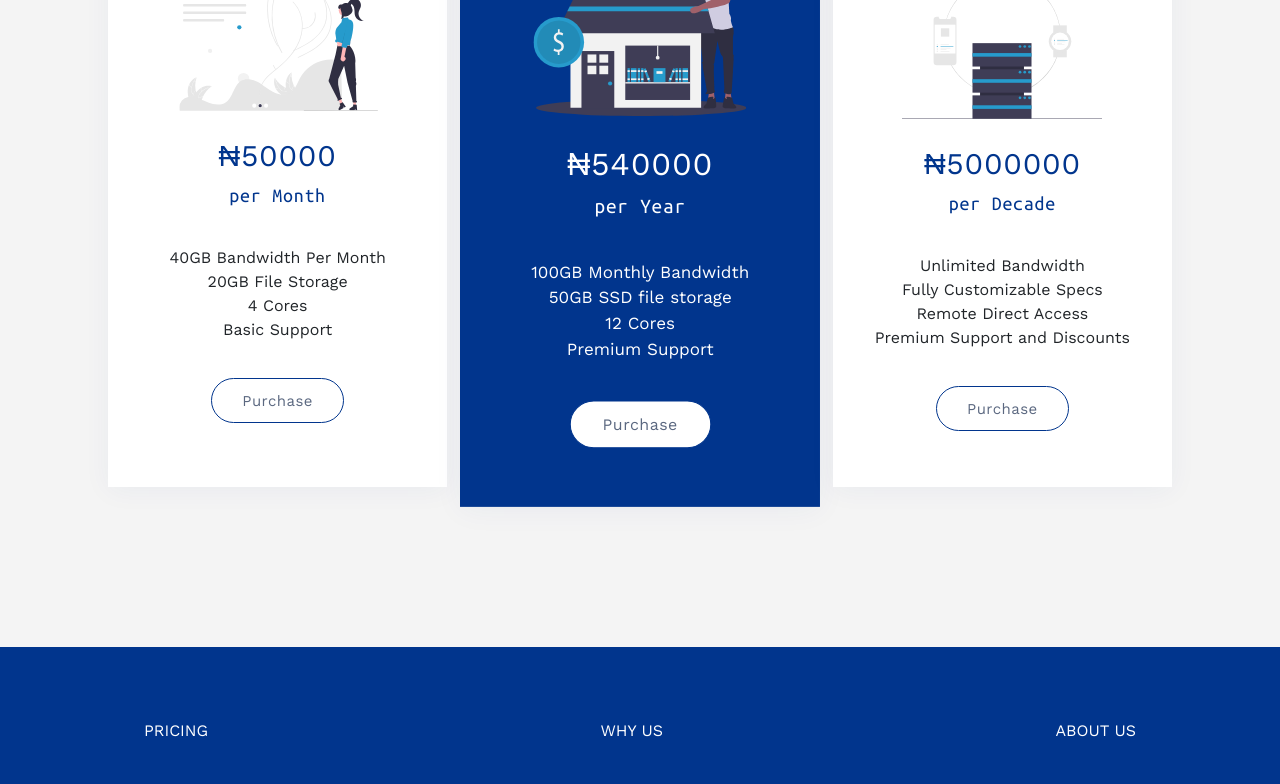
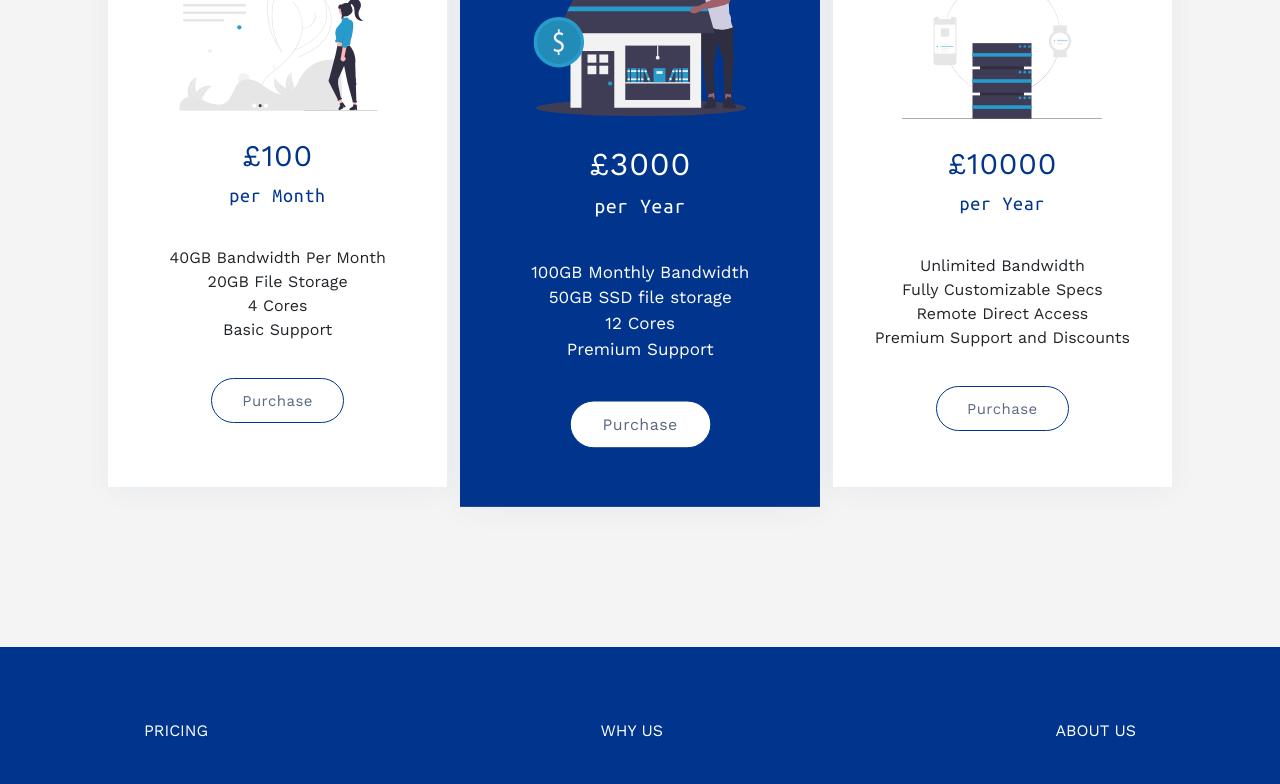
Before and after one commit to CodeKing12/Black-Hosting, a plain HTML site: page index.html in a window 1280 px wide. Shown: the part 2020-2804 px from the top of the page. Drawn offline with nearby package versions, Linux system fonts and the light colour scheme.

Commit message:
Changed prices

```diff
--- a/index.html
+++ b/index.html
@@ -457,7 +457,7 @@
                     <div class="thumb">
                         <img src="images/undraw_personal_website_re_c8dv.svg" alt="pricing">
                     </div>
-                    <h3 class="price">₦50000<br><span style="margin-left: unset;">per Month</span></h3>
+                    <h3 class="price">&#xA3;100<br><span style="margin-left: unset;">per Month</span></h3>
                     <ul>
                         <li>40GB Bandwidth Per Month</li>
                         <li>20GB File Storage</li>
@@ -473,7 +473,7 @@
                     <div class="thumb">
                         <img src="images/undraw_business_shop_qw-5-t.svg" alt="pricing">
                     </div>
-                    <h3 class="price">₦540000 <br><span>per Year</span></h3>
+                    <h3 class="price">&#xA3;3000 <br><span>per Year</span></h3>
                     <ul>
                         <li>100GB Monthly Bandwidth</li>
                         <li>50GB SSD file storage</li>
@@ -489,7 +489,7 @@
                     <div class="thumb">
                         <img src="images/undraw_server_cluster_jwwq.svg" alt="pricing">
                     </div>
-                    <h3 class="price third-price">₦5000000 <span><br>per Decade</span></h3>
+                    <h3 class="price third-price">&#xA3;10000 <span><br>per Year</span></h3>
                     <ul>
                         <li>Unlimited Bandwidth</li>
                         <li>Fully Customizable Specs</li>
```
